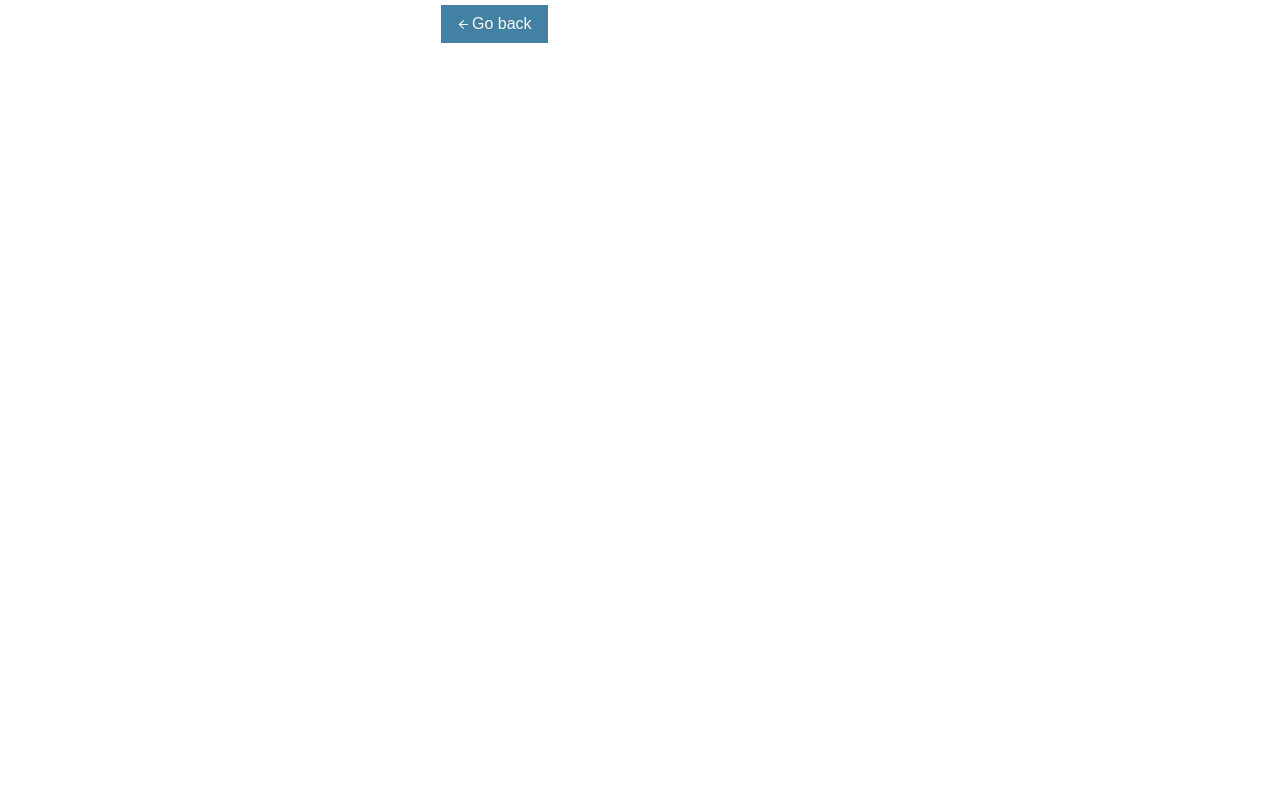
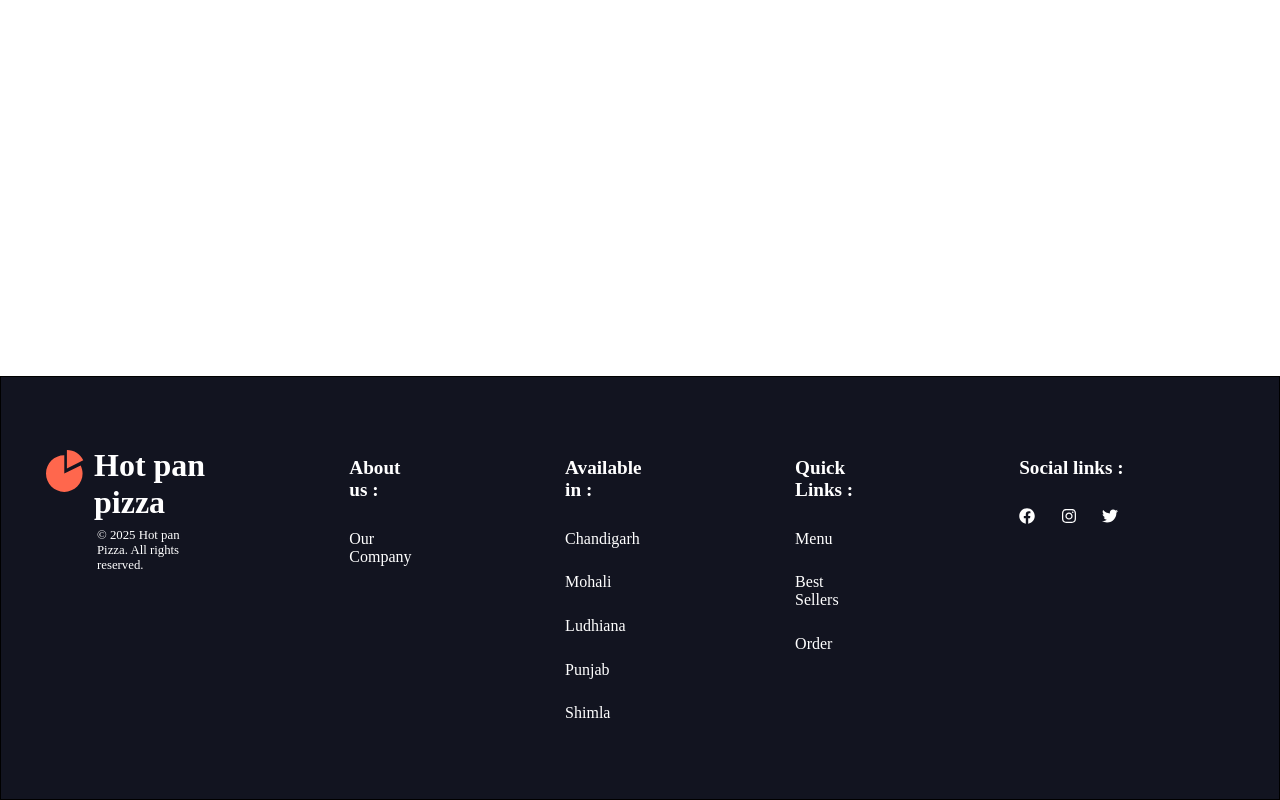
Before and after one commit to Bni99/HotPanPizza, a React (Create React App) app: page /our-company in a window 1280 px wide. Before the commit this address had no page. Shown: the part 389-1189 px from the top of the page. Before the commit the page ends 800 px from the top, so only its background shows below. Built offline with nearby package versions, Linux system fonts and the light colour scheme.

Commit message:
hotPanPizza - adding a new page about us

```diff
--- a/src/App.js
+++ b/src/App.js
@@ -8,6 +8,7 @@ import CreateOrder, {
 } from "./features/Order/CreateOrder";
 import AppLayout from "./ui/applayout";
 import Error from "./ui/error";
+import AboutUs from "./features/Pages/AboutUs";
 
 const router = createBrowserRouter([
   {
@@ -21,6 +22,7 @@ const router = createBrowserRouter([
         loader: menuLoader,
         errorElement: <Error />,
       },
+      { path: "/our-company", element: <AboutUs /> },
       { path: "/cart", element: <Cart /> },
       {
         path: "/order/:orderId",
--- /dev/null
+++ b/src/features/Pages/AboutUs/index.jsx
@@ -0,0 +1,9 @@
+const AboutUs = () => {
+  return (
+    <>
+      <h1>Our Company</h1>
+    </>
+  );
+};
+
+export default AboutUs;
--- a/src/ui/footer/index.jsx
+++ b/src/ui/footer/index.jsx
@@ -3,6 +3,7 @@ import { Container } from "./style";
 import { colors } from "../../utils";
 import { FaFacebook, FaTwitter } from "react-icons/fa";
 import { FaInstagram } from "react-icons/fa";
+import { Link } from "react-router-dom";
 
 const Footer = () => {
   return (
@@ -17,7 +18,9 @@ const Footer = () => {
         </div>
         <ul>
           <li>About us :</li>
-          <li> Our Company</li>
+          <li>
+            <Link to="/our-company">Our Company</Link>
+          </li>
         </ul>
 
         <ul>
--- a/src/ui/footer/style.jsx
+++ b/src/ui/footer/style.jsx
@@ -32,6 +32,11 @@ export const Container = styled.div`
     }
   }
 
+  a {
+    text-decoration: none;
+    color: ${colors.white};
+  }
+
   ul {
     list-style-type: none;
     padding: 0 4rem;
```
Also changed, not shown: src/features/Pages/AboutUs/style.jsx (added).
